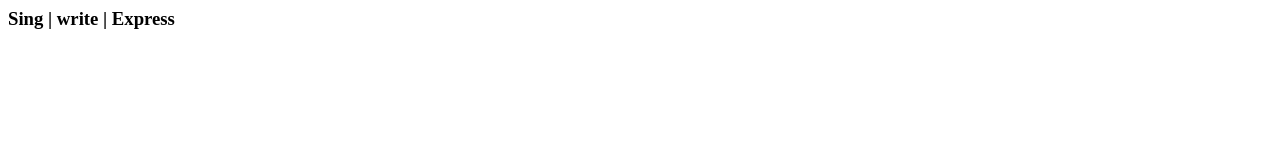
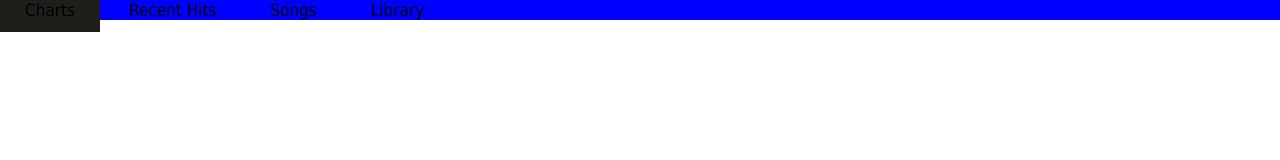
Before and after one commit to Toeweb77/lyricso, a plain HTML site: page index.html in a window 1280 px wide. Drawn offline with Linux system fonts and the light colour scheme.

Commit message:
css added
New css linked

```diff
--- a/index.html
+++ b/index.html
@@ -3,10 +3,42 @@
        <meta charset="UTF-8">
        <meta name="viewport" content="width=device-width, initial-scale=1.0">
        <title>Lyricso</title>
+
+       <link rel="stylesheet" href="./mainstyles.css">
     </head>
     <body>
-       <div class="cover-div">
-           <h3>Sing  | write | Express </h3>
-       </div>
+
+<div class="navigation">
+
+<ul class="nav-container">
+   <li><a href="#">Charts</a></li>
+   <li><a href="#">Recent Hits </a></li>
+   <li><a href="#">Songs</a></li>
+   <li>
+      <a href="#">Library</a>
+
+
+      <ul class="dropdown">
+       <li><a href="#">Favourites</a></li>
+       <li><a href="#">Liked</a></li>
+       <li><a href="#">Mentions</a></li>
+      </ul>
+   </li>
+
+</ul>
+
+
+</div>
+
+
+
+
+
+
+
+
+
+
+
     </body>
     </html>
--- /dev/null
+++ b/mainstyles.css
@@ -0,0 +1,58 @@
+
+*{
+
+    padding: 0;
+    margin: 0;
+}
+
+
+
+
+.nav-container{
+    background-color: blue;
+
+
+}
+
+
+
+.navigation > ul{
+    list-style: none;
+    position: relative;
+
+}
+
+.navigation  ul li{
+    display: inline-block;
+    position: relative;
+
+}
+
+.navigation  ul li a{
+   text-decoration: none;
+ font-size: 17px;
+ color: #000;
+ font-family: tahoma;
+ padding: 12px 25px;
+
+
+
+}
+
+.navigation ul li ul.dropdown{
+    display: none;
+    position: absolute;
+    width: 100%;
+    background-color: goldenrod;
+
+}
+
+.navigation ul li a:hover{
+    background-color: rgb(32, 30, 27);
+}
+
+.navigation ul li:hover ul.dropdown
+
+{
+    display: block;
+}
```
